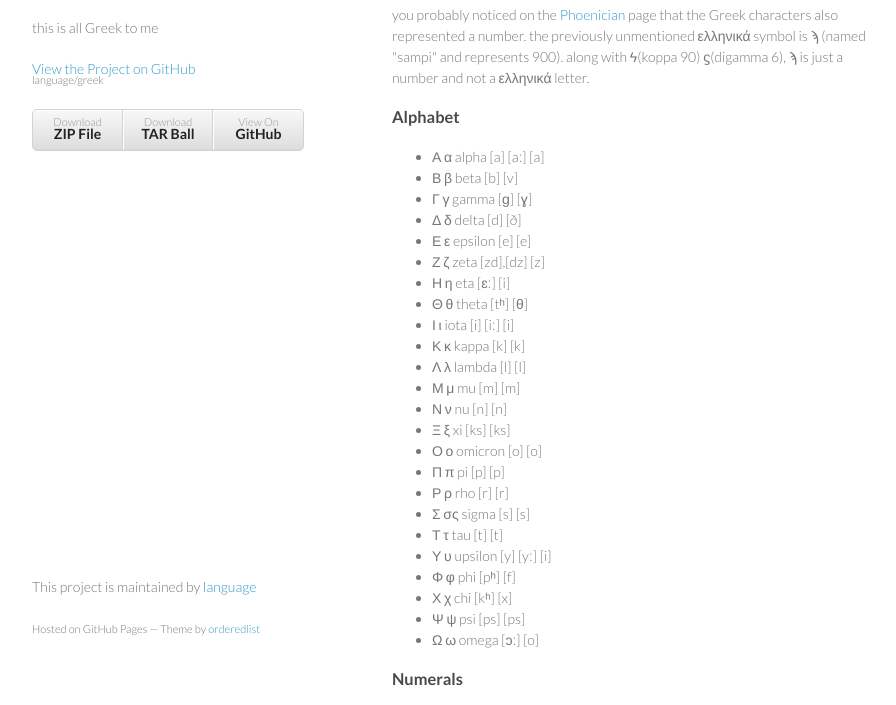
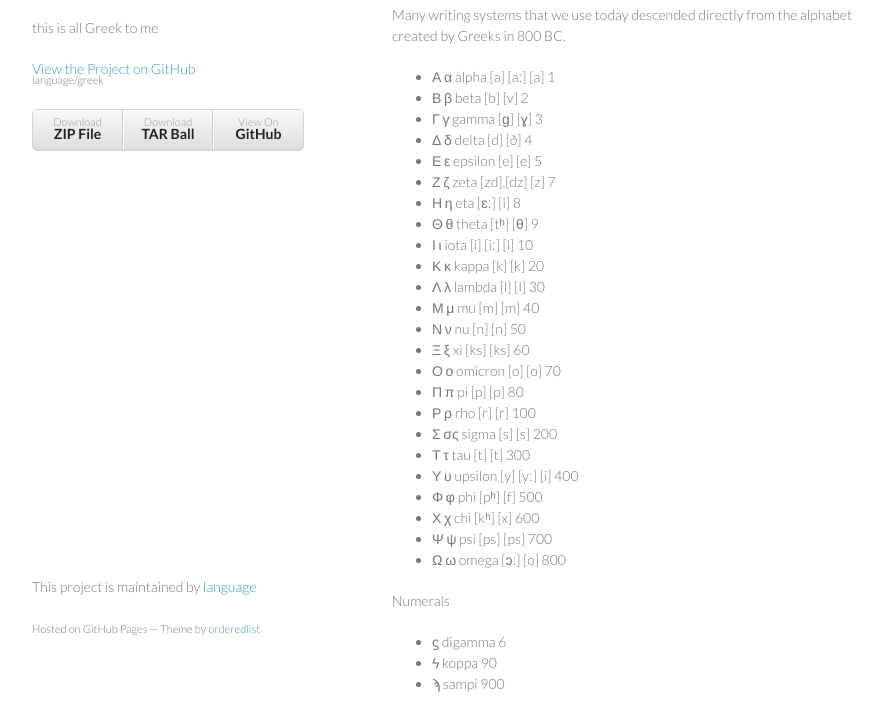
Before and after one commit to language/greek, a plain HTML site: page index.html in a window 1280 px wide. Shown: the part 92-797 px from the top of the page, without its empty margins (178-1074 px from the left). Drawn offline with Linux system fonts and the light colour scheme.

```diff
--- a/index.html
+++ b/index.html
@@ -30,41 +30,39 @@
       <section>
         <h3>Welcome to the ελληνικά Language Page.</h3>
 
-<p>you probably noticed on the <a href="http://language.github.com">Phoenician</a> page that the Greek characters also represented a number. the previously unmentioned ελληνικά symbol is ϡ (named "sampi" and represents 900). along with ϟ(koppa 90) ϛ(digamma 6), ϡ is just a number and not a ελληνικά letter.</p>
-
-<h3>Alphabet</h3>
+<p>Many writing systems that we use today descended directly from the alphabet created by Greeks in 800 BC.</p>
 
 <ul>
-<li>Α α alpha   [a] [aː]   [a]</li>
-<li>Β β beta    [b] [v]</li>
-<li>Γ γ gamma   [ɡ]    [ɣ]</li>
-<li>Δ δ delta   [d] [ð]</li>
-<li>Ε ε epsilon [e] [e]</li>
-<li>Ζ ζ zeta    [zd],[dz]   [z]</li>
-<li>Η η eta [ɛː]  [i]</li>
-<li>Θ θ theta   [tʰ]   [θ]</li>
-<li>Ι ι iota    [i] [iː]   [i]</li>
-<li>Κ κ kappa   [k] [k]</li>
-<li>Λ λ lambda  [l] [l]</li>
-<li>Μ μ mu  [m] [m] </li>
-<li>Ν ν nu  [n] [n]</li>
-<li>Ξ ξ xi  [ks]    [ks]</li>
-<li>Ο ο omicron [o] [o]</li>
-<li>Π π pi  [p] [p]</li>
-<li>Ρ ρ rho [r] [r]</li>
-<li>Σ σς   sigma   [s] [s]</li>
-<li>Τ τ tau [t] [t]</li>
-<li>Υ υ upsilon [y] [yː]   [i]</li>
-<li>Φ φ phi [pʰ]   [f]</li>
-<li>Χ χ chi [kʰ]   [x]</li>
-<li>Ψ ψ psi [ps]    [ps]</li>
-<li>Ω ω omega   [ɔː]  [o]</li>
-</ul><h3>Numerals</h3>
+<li>Α α alpha   [a] [aː]   [a] 1</li>
+<li>Β β beta    [b] [v] 2</li>
+<li>Γ γ gamma   [ɡ]    [ɣ] 3</li>
+<li>Δ δ delta   [d] [ð] 4</li>
+<li>Ε ε epsilon [e] [e] 5</li>
+<li>Ζ ζ zeta    [zd],[dz]   [z] 7</li>
+<li>Η η eta [ɛː]  [i] 8</li>
+<li>Θ θ theta   [tʰ]   [θ] 9</li>
+<li>Ι ι iota    [i] [iː]   [i] 10</li>
+<li>Κ κ kappa   [k] [k] 20</li>
+<li>Λ λ lambda  [l] [l] 30</li>
+<li>Μ μ mu  [m] [m] 40</li>
+<li>Ν ν nu  [n] [n] 50</li>
+<li>Ξ ξ xi  [ks]    [ks] 60</li>
+<li>Ο ο omicron [o] [o] 70</li>
+<li>Π π pi  [p] [p] 80</li>
+<li>Ρ ρ rho [r] [r] 100</li>
+<li>Σ σς   sigma   [s] [s] 200</li>
+<li>Τ τ tau [t] [t] 300</li>
+<li>Υ υ upsilon [y] [yː]   [i] 400</li>
+<li>Φ φ phi [pʰ]   [f] 500</li>
+<li>Χ χ chi [kʰ]   [x] 600</li>
+<li>Ψ ψ psi [ps]    [ps] 700</li>
+<li>Ω ω omega   [ɔː]  [o] 800</li>
+</ul><p>Numerals</p>
 
 <ul>
-<li>1, 2, 3 ,4 ,5 ,6 7, 8, 9</li>
-<li>10, 20, 30, 40, 50, 60, 70, 80, 90</li>
-<li>100, 200, 300, 400, 500, 600, 700, 800, 900</li>
+<li>ϛ digamma 6</li>
+<li>ϟ koppa 90</li>
+<li>ϡ sampi 900</li>
 </ul><h3>Support or Contact</h3>
 
 <p>If you are having difficulty with Unicode in your computer programs, contact <a href="mailto:mike@dene.ca">mike@dene.ca</a> and we’ll help you sort it out.</p>
--- a/params.json
+++ b/params.json
@@ -1 +1 @@
-{"note":"Don't delete this file! It's used internally to help with page regeneration.","body":"### Welcome to the ελληνικά Language Page.\r\n\r\nyou probably noticed on the [Phoenician](http://language.github.com) page that the Greek characters also represented a number. the previously unmentioned ελληνικά symbol is ϡ (named \"sampi\" and represents 900). along with ϟ(koppa 90) ϛ(digamma 6), ϡ is just a number and not a ελληνικά letter.\r\n\r\n### Alphabet\r\n* Α α\talpha\t[a] [aː]\t[a]\r\n* Β β\tbeta\t[b]\t[v]\r\n* Γ γ\tgamma\t[ɡ]\t[ɣ]\r\n* Δ δ\tdelta\t[d]\t[ð]\r\n* Ε ε\tepsilon\t[e]\t[e]\r\n* Ζ ζ\tzeta\t[zd],[dz]\t[z]\r\n* Η η\teta\t[ɛː]\t[i]\r\n* Θ θ\ttheta\t[tʰ]\t[θ]\r\n* Ι ι\tiota\t[i] [iː]\t[i]\r\n* Κ κ\tkappa\t[k]\t[k]\r\n* Λ λ\tlambda\t[l]\t[l]\r\n* Μ μ\tmu\t[m]\t[m]\t\r\n* Ν ν\tnu\t[n]\t[n]\r\n* Ξ ξ\txi\t[ks]\t[ks]\r\n* Ο ο\tomicron\t[o]\t[o]\r\n* Π π\tpi\t[p]\t[p]\r\n* Ρ ρ\trho\t[r]\t[r]\r\n* Σ σς\tsigma\t[s]\t[s]\r\n* Τ τ\ttau\t[t]\t[t]\r\n* Υ υ\tupsilon\t[y] [yː]\t[i]\r\n* Φ φ\tphi\t[pʰ]\t[f]\r\n* Χ χ\tchi\t[kʰ]\t[x]\r\n* Ψ ψ\tpsi\t[ps]\t[ps]\r\n* Ω ω\tomega\t[ɔː]\t[o]\r\n\r\n\r\n### Numerals\r\n* 1, 2, 3 ,4 ,5 ,6 7, 8, 9\r\n* 10, 20, 30, 40, 50, 60, 70, 80, 90\r\n* 100, 200, 300, 400, 500, 600, 700, 800, 900\r\n\r\n### Support or Contact\r\n\r\nIf you are having difficulty with Unicode in your computer programs, contact mike@dene.ca and we’ll help you sort it out.","tagline":"this is all Greek to me","name":"ελληνικά","google":""}
+{"tagline":"this is all Greek to me","body":"### Welcome to the ελληνικά Language Page.\r\n\r\nMany writing systems that we use today descended directly from the alphabet created by Greeks in 800 BC.\r\n\r\n* Α α\talpha\t[a] [aː]\t[a] 1\r\n* Β β\tbeta\t[b]\t[v] 2\r\n* Γ γ\tgamma\t[ɡ]\t[ɣ] 3\r\n* Δ δ\tdelta\t[d]\t[ð] 4\r\n* Ε ε\tepsilon\t[e]\t[e] 5\r\n* Ζ ζ\tzeta\t[zd],[dz]\t[z] 7\r\n* Η η\teta\t[ɛː]\t[i] 8\r\n* Θ θ\ttheta\t[tʰ]\t[θ] 9\r\n* Ι ι\tiota\t[i] [iː]\t[i] 10\r\n* Κ κ\tkappa\t[k]\t[k] 20\r\n* Λ λ\tlambda\t[l]\t[l] 30\r\n* Μ μ\tmu\t[m]\t[m] 40\r\n* Ν ν\tnu\t[n]\t[n] 50\r\n* Ξ ξ\txi\t[ks]\t[ks] 60\r\n* Ο ο\tomicron\t[o]\t[o] 70\r\n* Π π\tpi\t[p]\t[p] 80\r\n* Ρ ρ\trho\t[r]\t[r] 100\r\n* Σ σς\tsigma\t[s]\t[s] 200\r\n* Τ τ\ttau\t[t]\t[t] 300\r\n* Υ υ\tupsilon\t[y] [yː]\t[i] 400\r\n* Φ φ\tphi\t[pʰ]\t[f] 500\r\n* Χ χ\tchi\t[kʰ]\t[x] 600\r\n* Ψ ψ\tpsi\t[ps]\t[ps] 700\r\n* Ω ω\tomega\t[ɔː]\t[o] 800\r\n\r\n\r\nNumerals\r\n* ϛ digamma 6\r\n* ϟ koppa 90\r\n* ϡ sampi 900\r\n\r\n### Support or Contact\r\n\r\nIf you are having difficulty with Unicode in your computer programs, contact mike@dene.ca and we’ll help you sort it out.","google":"","note":"Don't delete this file! It's used internally to help with page regeneration.","name":"ελληνικά"}
```
